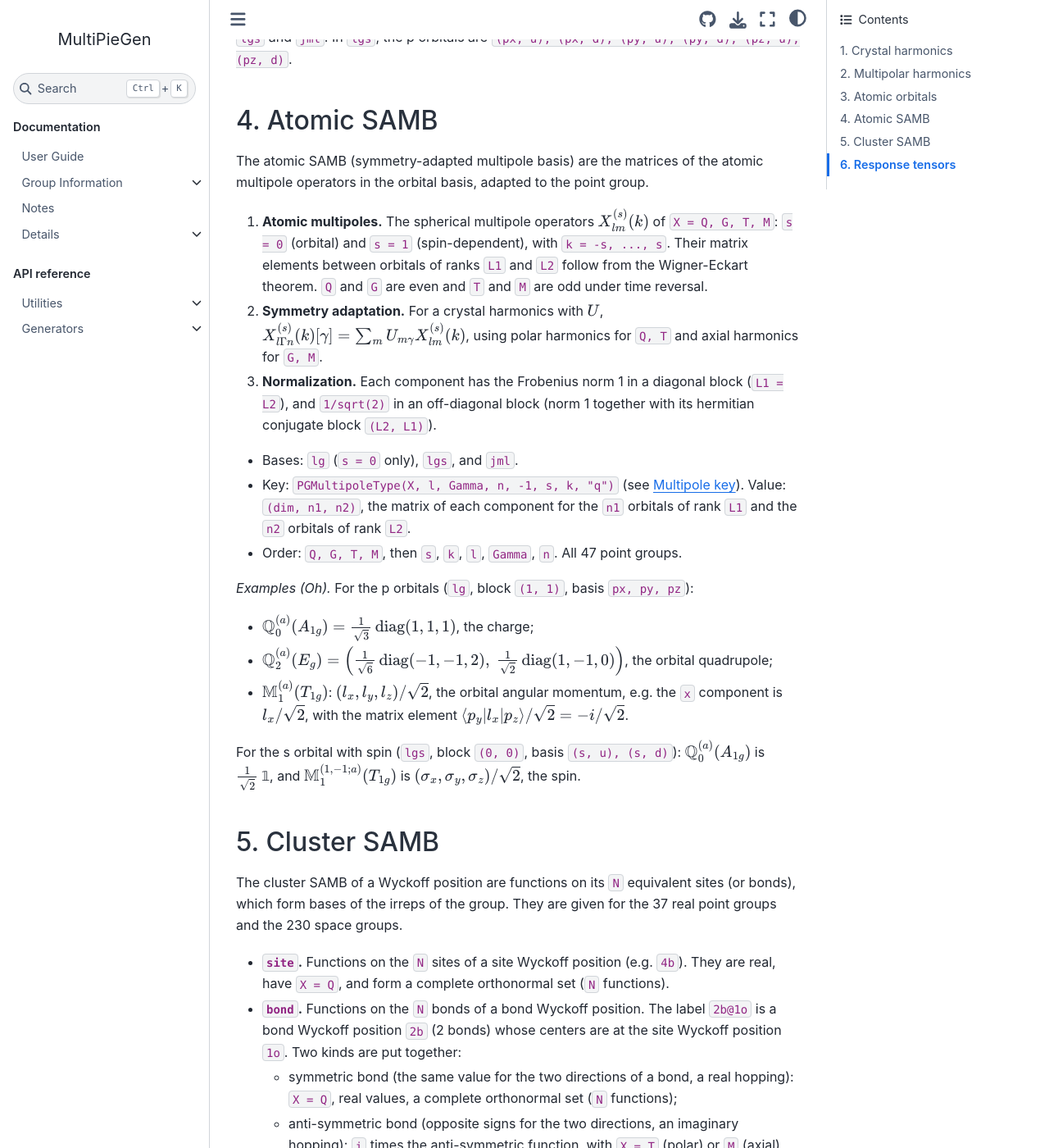
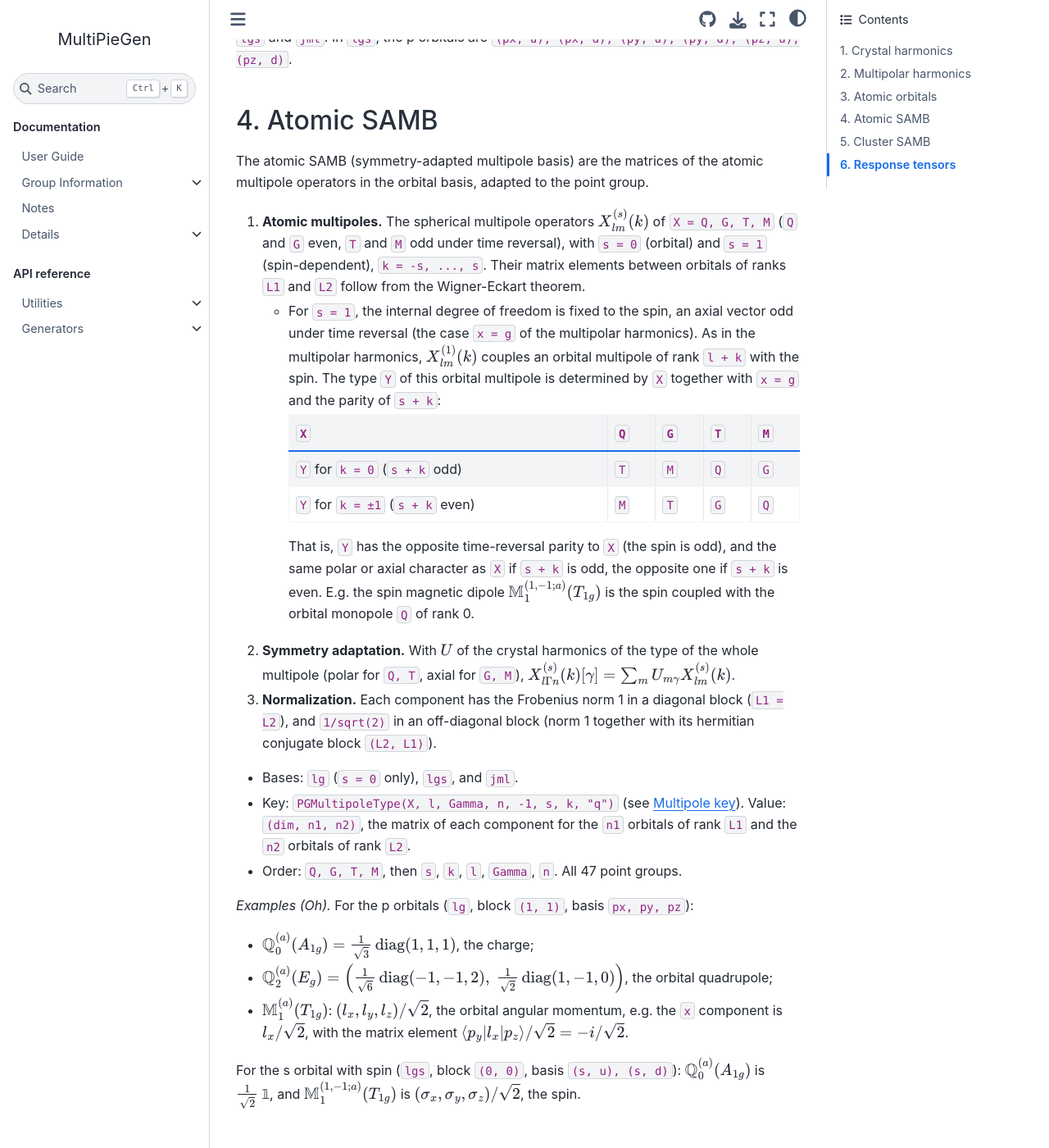
Before and after one commit to CMT-MU/MultiPieGen, a Jupyter Book: the page built from docs/src/guide/definitions.md, in a window 1280 px wide and 1400 px high, scrolled down 4276 px. Shown: the whole window at 82% size. Built offline with Jupyter Book 1.0.4 settings and Sphinx 7.4.7 and the Sphinx Book theme 1.1.4, drawn with Linux system fonts in a browser that asks for light colours.

Commit message:
Explain how the orbital part of the atomic multipoles is determined
For s = 1 the internal degree of freedom is fixed to the spin, an axial
and time-reversal-odd vector (the case x = g of the multipolar
harmonics). The type Y of the orbital multipole of rank l + k is then
determined by X together with x = g and the parity of s + k
(multipie.util.util_atomic_multipole.qmtg_map_spinful): Y has the
opposite time-reversal parity to X, and the same polar/axial character
if s + k is odd, the opposite one if even. Add the table and the example
of the spin magnetic dipole. The crystal harmonics used for the symmetry
adaptation are those of the type of the whole multipole.

Co-Authored-By: Claude Opus 5.5 <noreply@anthropic.com>

```diff
--- a/docs/src/guide/definitions.md
+++ b/docs/src/guide/definitions.md
@@ -144,13 +144,24 @@ E.g. the block `(1, 2)` (p-d) is `3 x 5` in `lg`, and `6 x 10` in `lgs` and `jml
 The atomic SAMB (symmetry-adapted multipole basis) are the matrices of the atomic multipole operators in the orbital
 basis, adapted to the point group.
 
-1. **Atomic multipoles.** The spherical multipole operators $X_{lm}^{(s)}(k)$ of `X = Q, G, T, M`: `s = 0`
-   (orbital) and `s = 1` (spin-dependent), with `k = -s, ..., s`. Their matrix elements between orbitals of ranks
-   `L1` and `L2` follow from the Wigner-Eckart theorem. `Q` and `G` are even and `T` and `M` are odd under time
-   reversal.
-2. **Symmetry adaptation.** For a crystal harmonics with $U$,
-   $X_{l\Gamma n}^{(s)}(k)[\gamma] = \sum_m U_{m\gamma} X_{lm}^{(s)}(k)$, using polar harmonics for `Q, T` and
-   axial harmonics for `G, M`.
+1. **Atomic multipoles.** The spherical multipole operators $X_{lm}^{(s)}(k)$ of `X = Q, G, T, M` (`Q` and `G`
+   even, `T` and `M` odd under time reversal), with `s = 0` (orbital) and `s = 1` (spin-dependent), `k = -s, ..., s`.
+   Their matrix elements between orbitals of ranks `L1` and `L2` follow from the Wigner-Eckart theorem.
+   - For `s = 1`, the internal degree of freedom is fixed to the spin, an axial vector odd under time reversal (the
+     case `x = g` of the multipolar harmonics). As in the multipolar harmonics, $X_{lm}^{(1)}(k)$ couples an orbital
+     multipole of rank `l + k` with the spin. The type `Y` of this orbital multipole is determined by `X` together with
+     `x = g` and the parity of `s + k`:
+
+     | `X` | `Q` | `G` | `T` | `M` |
+     |---|---|---|---|---|
+     | `Y` for `k = 0` (`s + k` odd) | `T` | `M` | `Q` | `G` |
+     | `Y` for `k = ±1` (`s + k` even) | `M` | `T` | `G` | `Q` |
+
+     That is, `Y` has the opposite time-reversal parity to `X` (the spin is odd), and the same polar or axial
+     character as `X` if `s + k` is odd, the opposite one if `s + k` is even. E.g. the spin magnetic dipole
+     $\mathbb{M}_{1}^{(1,-1;a)}(T_{1g})$ is the spin coupled with the orbital monopole `Q` of rank 0.
+2. **Symmetry adaptation.** With $U$ of the crystal harmonics of the type of the whole multipole (polar for
+   `Q, T`, axial for `G, M`), $X_{l\Gamma n}^{(s)}(k)[\gamma] = \sum_m U_{m\gamma} X_{lm}^{(s)}(k)$.
 3. **Normalization.** Each component has the Frobenius norm 1 in a diagonal block (`L1 = L2`), and `1/sqrt(2)` in
    an off-diagonal block (norm 1 together with its hermitian conjugate block `(L2, L1)`).
 
```
Also changed, not shown: docs/src/guide/definitions_ja.md (+10 -2 lines).
